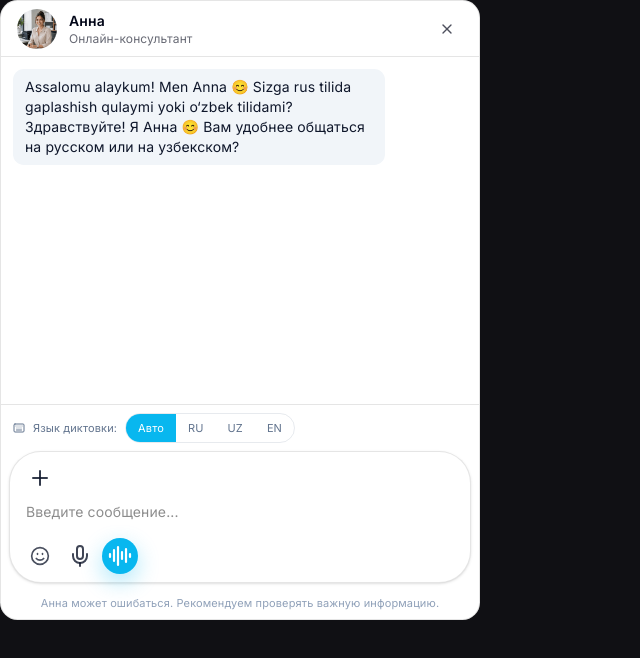
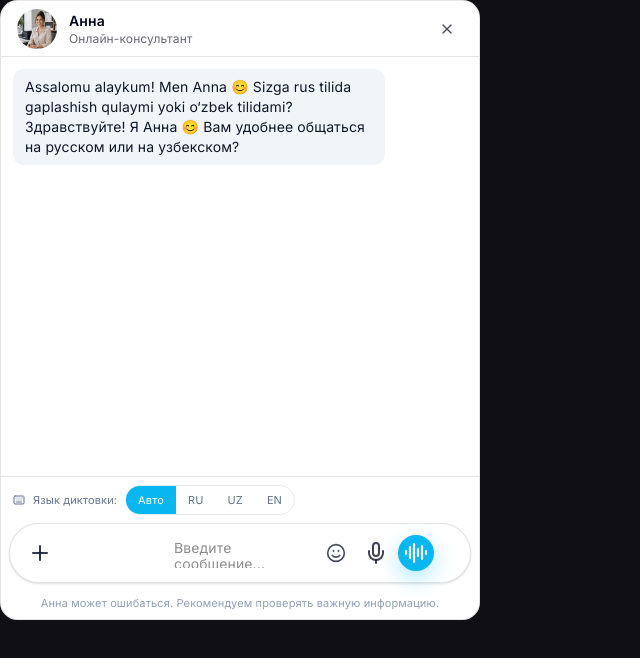
Before and after one commit to Mustafa00764/crm-admin, a Next.js app: page /widget/chat in a window 1280 px wide. Shown: the top 658 px of the page, without its empty margins (0-640 px from the left). Built offline with nearby package versions, Linux system fonts and the light colour scheme.

Commit message:
edit chat

```diff
--- a/features/public-chat/ui/public-chat-widget.tsx
+++ b/features/public-chat/ui/public-chat-widget.tsx
@@ -1673,7 +1673,7 @@ export function PublicChatWidget({
         ) : (
           <div
             className={cn(
-              'gird grid-cols-3 items-center gap-2',
+              'grid grid-cols-3 items-center gap-2',
               composerClass
             )}
           >
```
